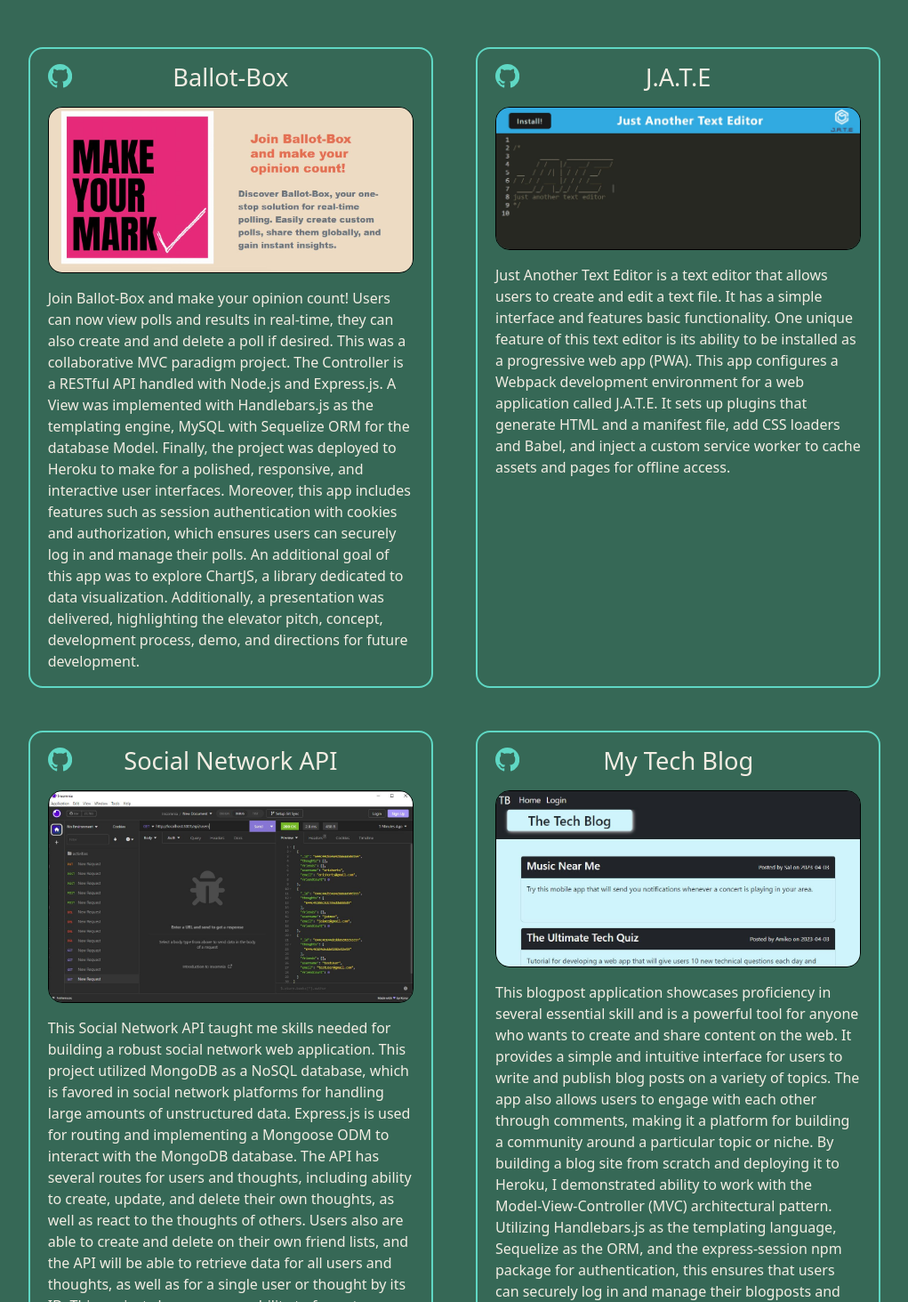
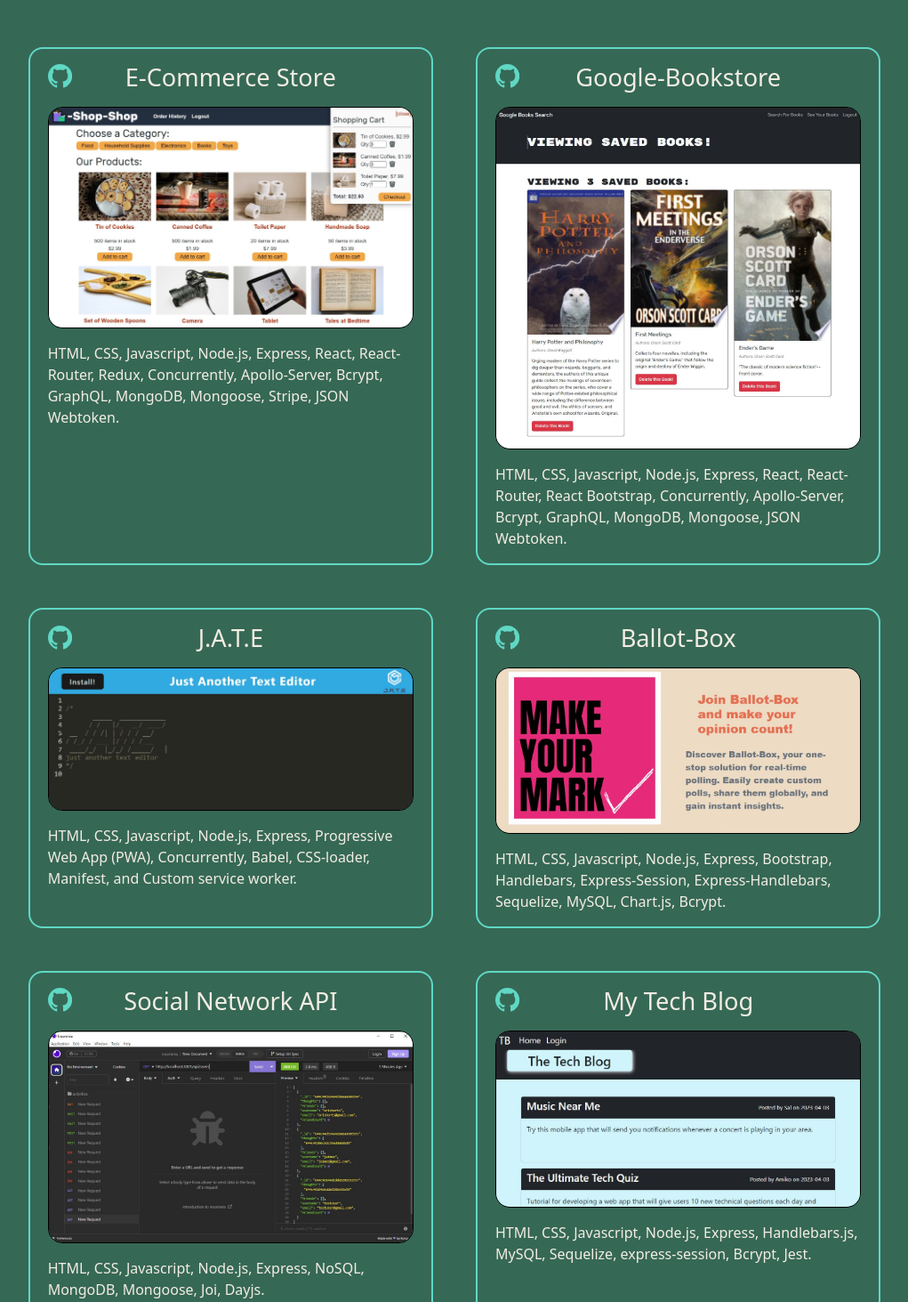
Before and after one commit to arishorts/arishorts-portfolio, a React (Create React App) app: page / in a window 1280 px wide. Shown: the part 1867-3330 px from the top of the page at 89% size, without its empty margins (129-1150 px from the left). Built offline with nearby package versions, Linux system fonts and the light colour scheme.

Commit message:
Added more portfolio projects and updated the summary section to only include technologies used

```diff
--- a/src/components/portfolio.jsx
+++ b/src/components/portfolio.jsx
@@ -6,55 +6,66 @@
     resume: process.env.PUBLIC_URL + "/Ariel_Schwartz_Resume.pdf",
     repos: [
       {
-        name: "Ballot-Box",
-        url: "https://fathomless-gorge-67746.herokuapp.com/",
-        description: `Join Ballot-Box and make your opinion count! Users can now view polls and results in real-time, they can also create and and delete a poll if desired. This was a collaborative MVC paradigm project. The Controller is a RESTful API handled with Node.js and Express.js. A View was implemented with Handlebars.js as the templating engine, MySQL with Sequelize ORM for the database Model. Finally, the project was deployed to Heroku to make for a polished, responsive, and interactive user interfaces. Moreover, this app includes features such as session authentication with cookies and authorization, which ensures users can securely log in and manage their polls. An additional goal of this app was to explore ChartJS, a library dedicated to data visualization. Additionally, a presentation was delivered, highlighting the elevator pitch, concept, development process, demo, and directions for future development.`,
-        image: process.env.PUBLIC_URL + "/ballotbox.jpg",
-        github: "https://github.com/ttieman/Ballot-Box",
+        name: "E-Commerce Store",
+        url: "https://arishorts-e-commerce-store.herokuapp.com/",
+        description:
+          "HTML, CSS, Javascript, Node.js, Express, React, React-Router, Redux, Concurrently, Apollo-Server, Bcrypt, GraphQL, MongoDB, Mongoose, Stripe, JSON Webtoken.",
+        image: process.env.PUBLIC_URL + "/ecommerce.jpeg",
+        github: "https://github.com/arishorts/E-Commerce-Store",
       },
-      // {
-      //   name: "Blockflix",
-      //   url: "https://github.com/arishorts/blockflix",
-      //   description:
-      //     "Blockflix is a React app that uses the TMDb API to display movies and TV shows. Users can create an account, add movies and shows to their watchlist, and rate and review them.",
-      // },
+      {
+        name: "Google-Bookstore",
+        url: "https://arishorts-googlebookstore.herokuapp.com/",
+        description:
+          "HTML, CSS, Javascript, Node.js, Express, React, React-Router, React Bootstrap, Concurrently, Apollo-Server, Bcrypt, GraphQL, MongoDB, Mongoose, JSON Webtoken.",
+        image: process.env.PUBLIC_URL + "/bookstore.jpeg",
+        github: "https://github.com/arishorts/googlebookstore",
+      },
       {
         name: "J.A.T.E",
         url: "https://arishorts-jate.herokuapp.com/",
         description:
-          "Just Another Text Editor is a text editor that allows users to create and edit a text file. It has a simple interface and features basic functionality. One unique feature of this text editor is its ability to be installed as a progressive web app (PWA). This app configures a Webpack development environment for a web application called J.A.T.E. It sets up plugins that generate HTML and a manifest file, add CSS loaders and Babel, and inject a custom service worker to cache assets and pages for offline access.",
+          "HTML, CSS, Javascript, Node.js, Express, Progressive Web App (PWA), Concurrently, Babel, CSS-loader, Manifest, and Custom service worker.",
         image: process.env.PUBLIC_URL + "/jate.jpg",
         github: "https://github.com/arishorts/PWA-Text-Editor",
+      },
+      {
+        name: "Ballot-Box",
+        url: "https://fathomless-gorge-67746.herokuapp.com/",
+        description:
+          "HTML, CSS, Javascript, Node.js, Express, Bootstrap, Handlebars, Express-Session, Express-Handlebars, Sequelize, MySQL, Chart.js, Bcrypt.",
+        image: process.env.PUBLIC_URL + "/ballotbox.jpg",
+        github: "https://github.com/arishorts/Ballot-Box",
       },
       {
         name: "Social Network API",
         url: "https://youtu.be/Xvf9rbceKlI",
         description:
-          "This Social Network API taught me skills needed for building a robust social network web application. This project utilized MongoDB as a NoSQL database, which is favored in social network platforms for handling large amounts of unstructured data. Express.js is used for routing and implementing a Mongoose ODM to interact with the MongoDB database. The API has several routes for users and thoughts, including ability to create, update, and delete their own thoughts, as well as react to the thoughts of others. Users also are able to create and delete on their own friend lists, and the API will be able to retrieve data for all users and thoughts, as well as for a single user or thought by its ID. This project showcases my ability to format timestamps and handle data validation using Mongoose's schema settings. A comprehensive walkthrough video has been included that showcases functionality of the API. With this project, I demonstrated skills in building a performant and scalable social network API using NoSQL technologies.",
+          "HTML, CSS, Javascript, Node.js, Express, NoSQL, MongoDB, Mongoose, Joi, Dayjs.",
         image: process.env.PUBLIC_URL + "/socialnetworkapi.jpeg",
         github: "https://github.com/arishorts/social-network-api",
       },
       {
         name: "My Tech Blog",
         url: "https://arishorts-mytechblog.herokuapp.com/",
-        description: `This blogpost application showcases proficiency in several essential skill and is a powerful tool for anyone who wants to create and share content on the web. It provides a simple and intuitive interface for users to write and publish blog posts on a variety of topics. The app also allows users to engage with each other through comments, making it a platform for building a community around a particular topic or niche.  By building a blog site from scratch and deploying it to Heroku, I demonstrated ability to work with the Model-View-Controller (MVC) architectural pattern. Utilizing Handlebars.js as the templating language, Sequelize as the ORM, and the express-session npm package for authentication, this ensures that users can securely log in and manage their blogposts and comments. The application follows best practices for file structure, naming conventions, and coding standards, as reflected in the repository's quality.`,
+        description:
+          "HTML, CSS, Javascript, Node.js, Express, Handlebars.js, MySQL, Sequelize, express-session, Bcrypt, Jest.",
         image: process.env.PUBLIC_URL + "/mytechblog.jpeg",
         github: "https://github.com/arishorts/my-tech-blog",
       },
       {
+        name: "MealMate",
+        url: "https://arishorts.github.io/MealMate2.0/",
+        description: `HTML, CSS, Javascript, Tailwind, Spoonacular API, Google Maps and Places API.`,
+        image: process.env.PUBLIC_URL + "/mealmate.jpeg",
+        github: "https://arishorts.github.io/MealMate2.0/",
+      },
+      {
         name: "NoteGenius",
         url: "https://arishorts-notegenius.herokuapp.com/",
-        description:
-          "The Note Taker application allows users to create, save, and view notes. Overall, the application provides users with a simple and intuitive way to take and organize notes. The front end of this application is built using bootstrap-esque css and javascript. The backend is using the Express framework for Node.js, and the frontend is using vanilla JavaScript to interact with the server via RESTful APIs.",
+        description: "HTML, CSS, Javascript, Express, Node.js, Joi.",
         image: process.env.PUBLIC_URL + "/notegenius.jpeg",
         github: "https://github.com/arishorts/NoteGenius",
-      },
-      {
-        name: "MealMate",
-        url: "https://arishorts.github.io/MealMate2.0/",
-        description: `The MealMate app is a tool for anyone looking to streamline meal planning and tracking their favorite recipes. The app allows you to generate a meal plan, with the option to search for recipes based on ingredients in your kitchen utlizing calls to the Spoonacular API. It also implements Google Maps and Places API to share the closest grocery stores near you. Clicking any recipe will display a detailed information section where you can view important badges, such as "gluten-free" or "vegetarian", and get a closer look at the ingredients and nutritional information. This was a collaborative front-end project that required a CSS framework other than Bootstrap, deployment to GitHub Pages, interactivity with user input, integration of server-side APIs, utilization of client-side storage for persistent data, responsiveness, polished UI design, and adherence to quality coding standards. Additionally, a presentation was delivered, highlighting the elevator pitch, concept, development process, demo, and directions for future development.`,
-        image: process.env.PUBLIC_URL + "/mealmate.jpeg",
-        github: "https://arishorts.github.io/MealMate2.0/",
       },
     ],
   };
```
Also changed, not shown: public/bookstore.jpeg (added), public/ecommerce.jpeg (added).
